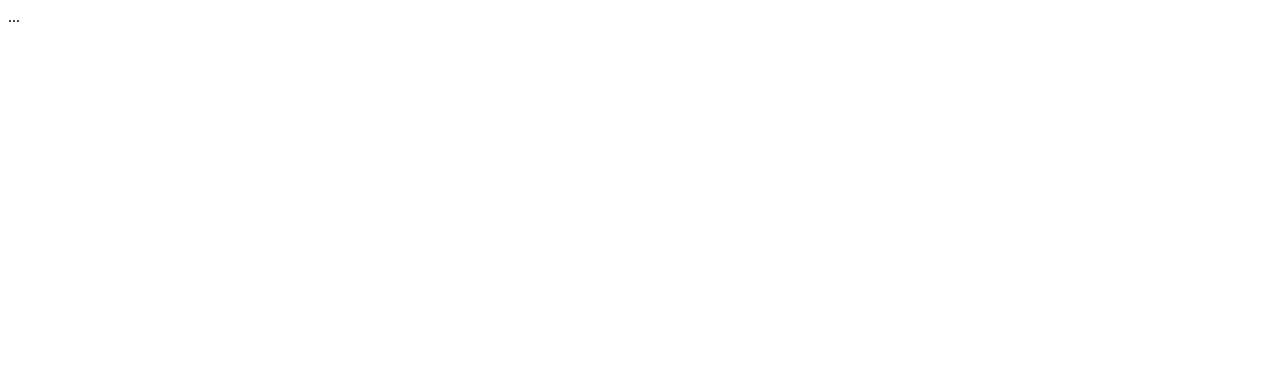
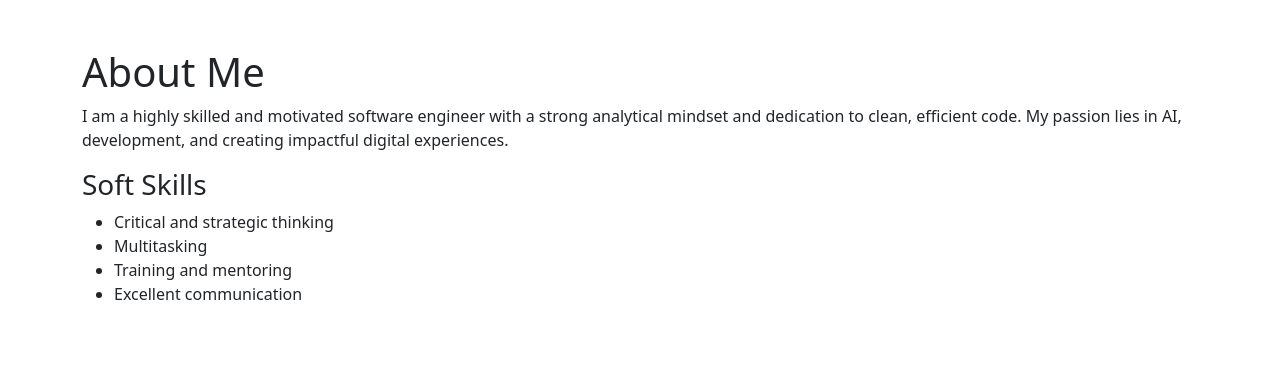
Before and after one commit to Vijaymamidela/Vijay-portfolio, a plain HTML site: page about.html in a window 1280 px wide. Drawn offline with nearby package versions, Linux system fonts and the light colour scheme.

Commit message:
Update about.html

```diff
--- a/about.html
+++ b/about.html
@@ -1 +1,23 @@
-...
+<!DOCTYPE html>
+<html lang="en">
+<head>
+  <meta charset="UTF-8">
+  <meta name="viewport" content="width=device-width, initial-scale=1.0">
+  <title>About Vijay</title>
+  <link href="https://cdn.jsdelivr.net/npm/bootstrap@5.3.0/dist/css/bootstrap.min.css" rel="stylesheet">
+  <link href="styles.css" rel="stylesheet">
+</head>
+<body>
+  <div class="container py-5">
+    <h1>About Me</h1>
+    <p>I am a highly skilled and motivated software engineer with a strong analytical mindset and dedication to clean, efficient code. My passion lies in AI, development, and creating impactful digital experiences.</p>
+    <h3>Soft Skills</h3>
+    <ul>
+      <li>Critical and strategic thinking</li>
+      <li>Multitasking</li>
+      <li>Training and mentoring</li>
+      <li>Excellent communication</li>
+    </ul>
+  </div>
+</body>
+</html>
```
